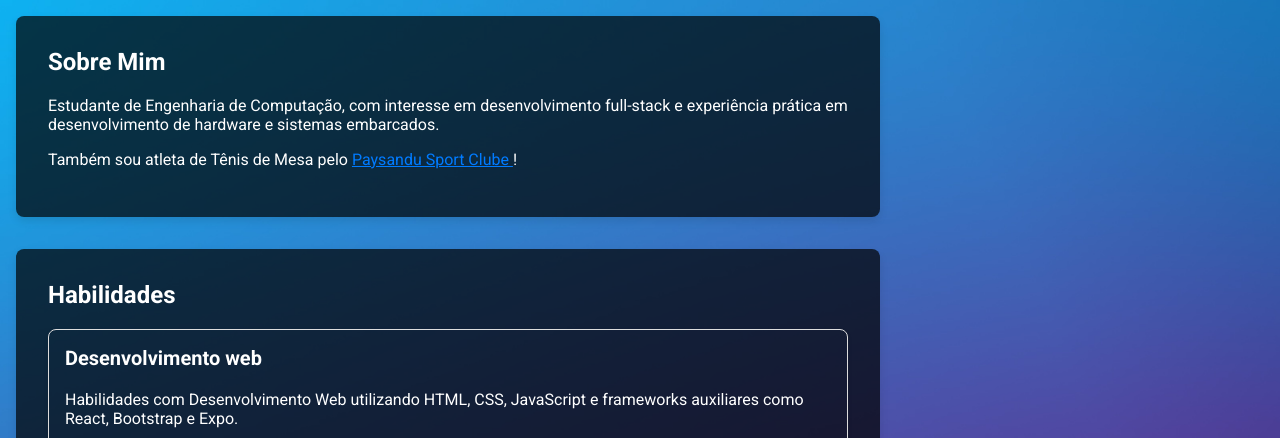
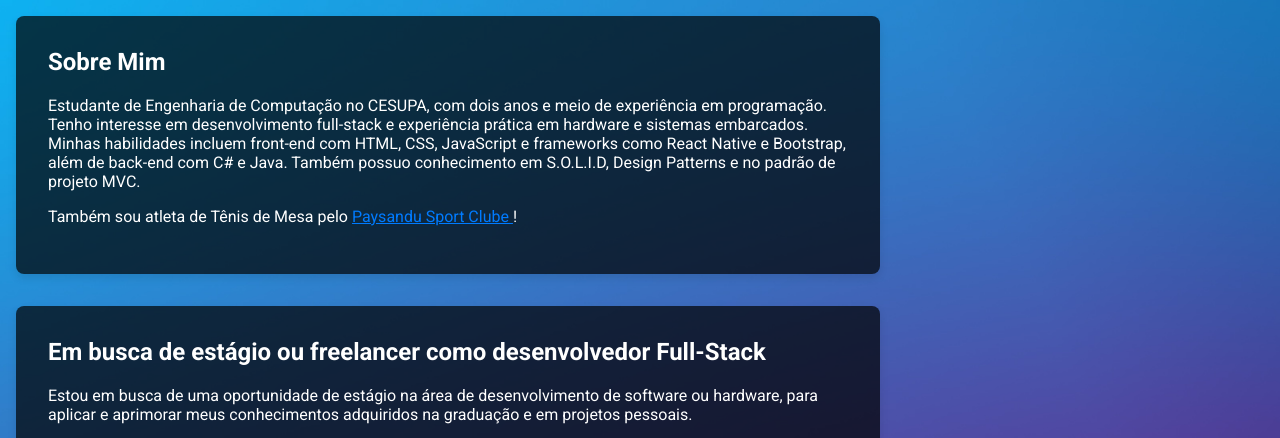
Before and after one commit to SergioGTF/Novo-portfolio, a plain HTML site: page Sobre.html in a window 1280 px wide. Shown: the top 438 px of the page. Drawn offline with Linux system fonts and the light colour scheme.

Commit message:
Adicionando informações extras ao meu portfólio

```diff
--- a/Sobre.html
+++ b/Sobre.html
@@ -10,9 +10,10 @@
     <section id="sobre">
         <h2>Sobre Mim</h2>
         <p>
-            Estudante de Engenharia de Computação, com interesse em desenvolvimento
-            full-stack e experiência prática em desenvolvimento de hardware e
-            sistemas embarcados.
+            Estudante de Engenharia de Computação no CESUPA, com dois anos e meio de experiência em programação.
+            Tenho interesse em desenvolvimento full-stack e experiência prática em hardware e sistemas embarcados.
+            Minhas habilidades incluem front-end com HTML, CSS, JavaScript e frameworks como React Native e Bootstrap,
+            além de back-end com C# e Java. Também possuo conhecimento em S.O.L.I.D, Design Patterns e no padrão de projeto MVC.
         </p>
         <p>
             Também sou atleta de Tênis de Mesa pelo
@@ -20,6 +21,14 @@
             target="_blank">
                 Paysandu Sport Clube
             </a>!
+        </p>
+    </section>
+    <section id="sobre">
+        <h2>Em busca de estágio ou freelancer como desenvolvedor Full-Stack</h2>
+        <p>
+            Estou em busca de uma oportunidade de estágio na área de desenvolvimento
+            de software ou hardware, para aplicar e aprimorar meus conhecimentos
+            adquiridos na graduação e em projetos pessoais.
         </p>
     </section>
     <section id="sobre">
```
